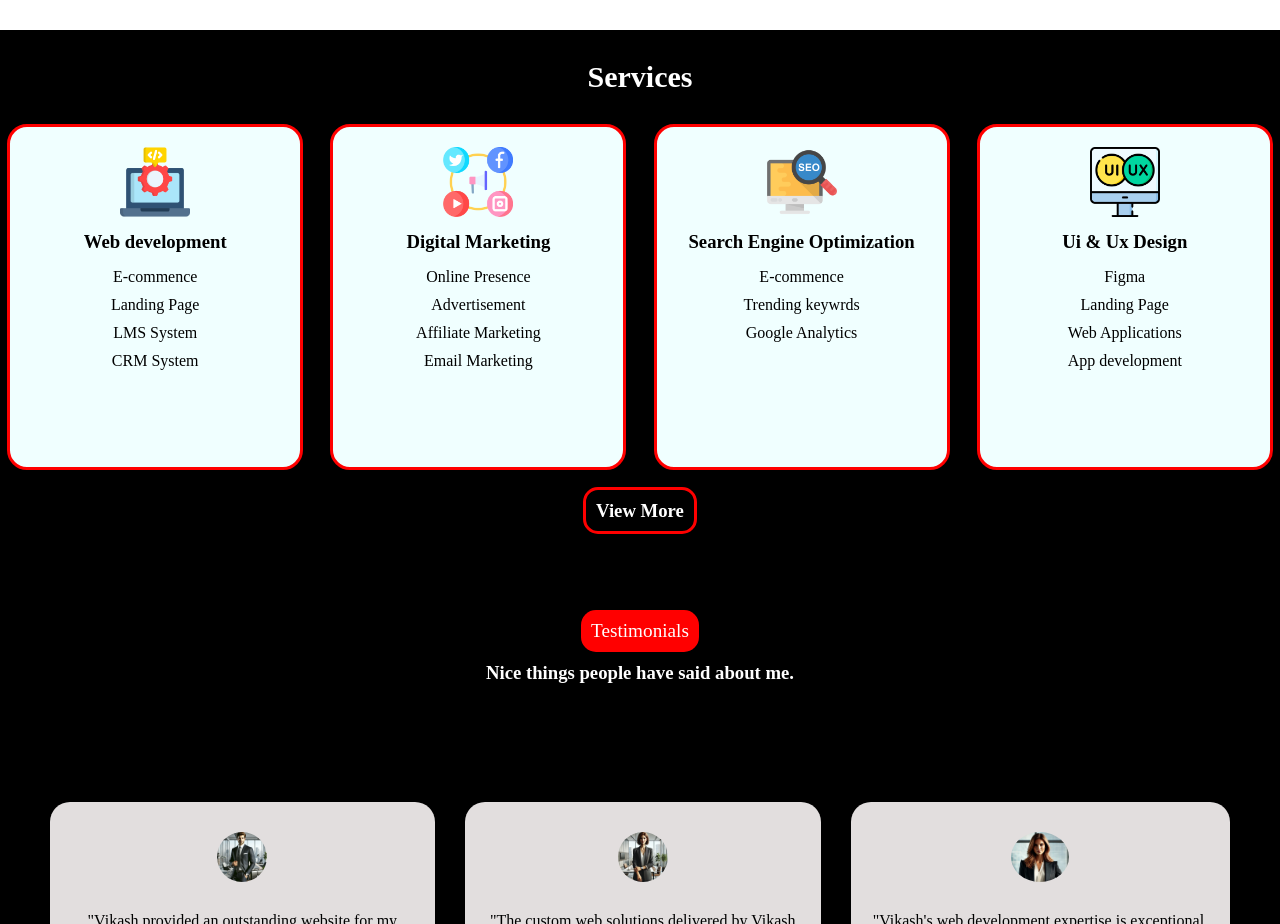
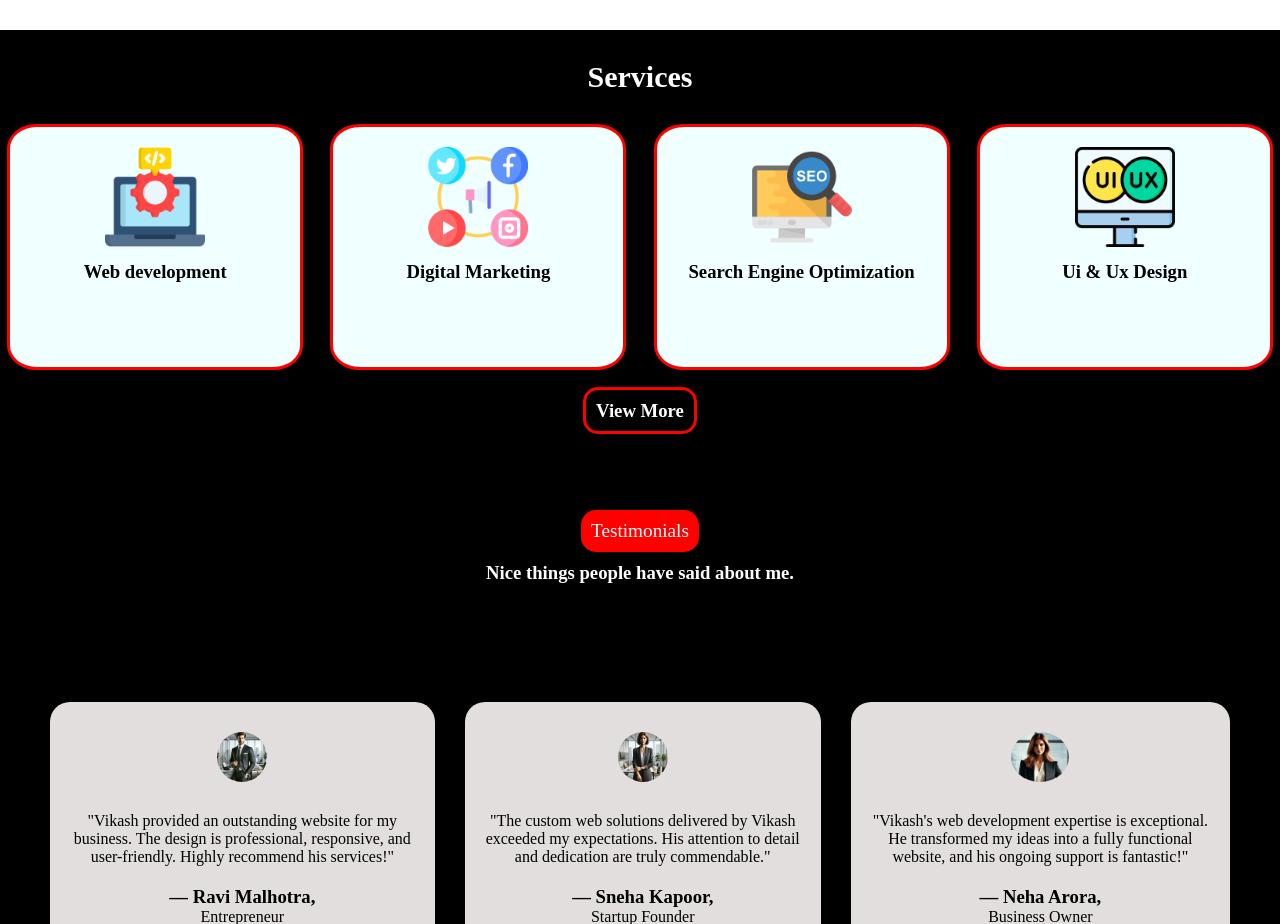
Before and after one commit to iamvikash63/vikashprocoder, a plain HTML site: page index.html in a window 1280 px wide. Shown: the part 1984-2908 px from the top of the page. Drawn offline with Linux system fonts and the light colour scheme; a web font is replaced by a local one.

Commit message:
improve services

```diff
--- a/index.html
+++ b/index.html
@@ -164,34 +164,34 @@
         <div class="sr1">
             <img src="web-se-image.png" alt="">
             <h3>Web development</h3>
-            <p>E-commence</p>
+            <!-- <p>E-commence</p>
             <p>Landing Page</p>
             <p>LMS System</p>
-            <p>CRM System</p>
+            <p>CRM System</p> -->
         </div>
         <div class="sr1">
             <img src="digi-mar-image.png" alt="">
             <h3>Digital Marketing</h3>
-            <p>Online Presence</p>
+            <!-- <p>Online Presence</p>
             <p>Advertisement</p>
             <p>Affiliate Marketing</p>
-            <p>Email Marketing</p>
+            <p>Email Marketing</p> -->
         </div>
         <div class="sr1">
             <img src="seo-img.png" alt="">
             <h3>Search Engine Optimization</h3>
-            <p>E-commence</p>
+            <!-- <p>E-commence</p>
             <p>Trending keywrds</p>
-            <p>Google Analytics</p>
+            <p>Google Analytics</p> -->
             <!-- <p>Rank On No.1</p> -->
         </div>
         <div class="sr1">
             <img src="ui.png" alt="">
             <h3>Ui & Ux Design</h3>
-            <p>Figma</p>
+            <!-- <p>Figma</p>
             <p>Landing Page</p>
             <p>Web Applications</p>
-            <p>App development</p>
+            <p>App development</p> -->
         </div>
     </div>
     <h3 class="More-link"><a href="">View More</a></h3>
--- a/services.css
+++ b/services.css
@@ -23,18 +23,20 @@ color: black;
     }
 }
 .sr1 img{
-height: 70px;
+height: 100px;
 
 }
 .sr1{
     padding: 20px;
     border: 3px solid red;
-    border-radius: 20px;
+    border-radius: 10%;
     transition: 1s;
-height: 300px;
+height: 200px;
 width: 250px;
 cursor: pointer;
 background-color: azure;
+
+
 }
 .sr1 h3{
     padding: 10px 0px 10px 0px;
```
